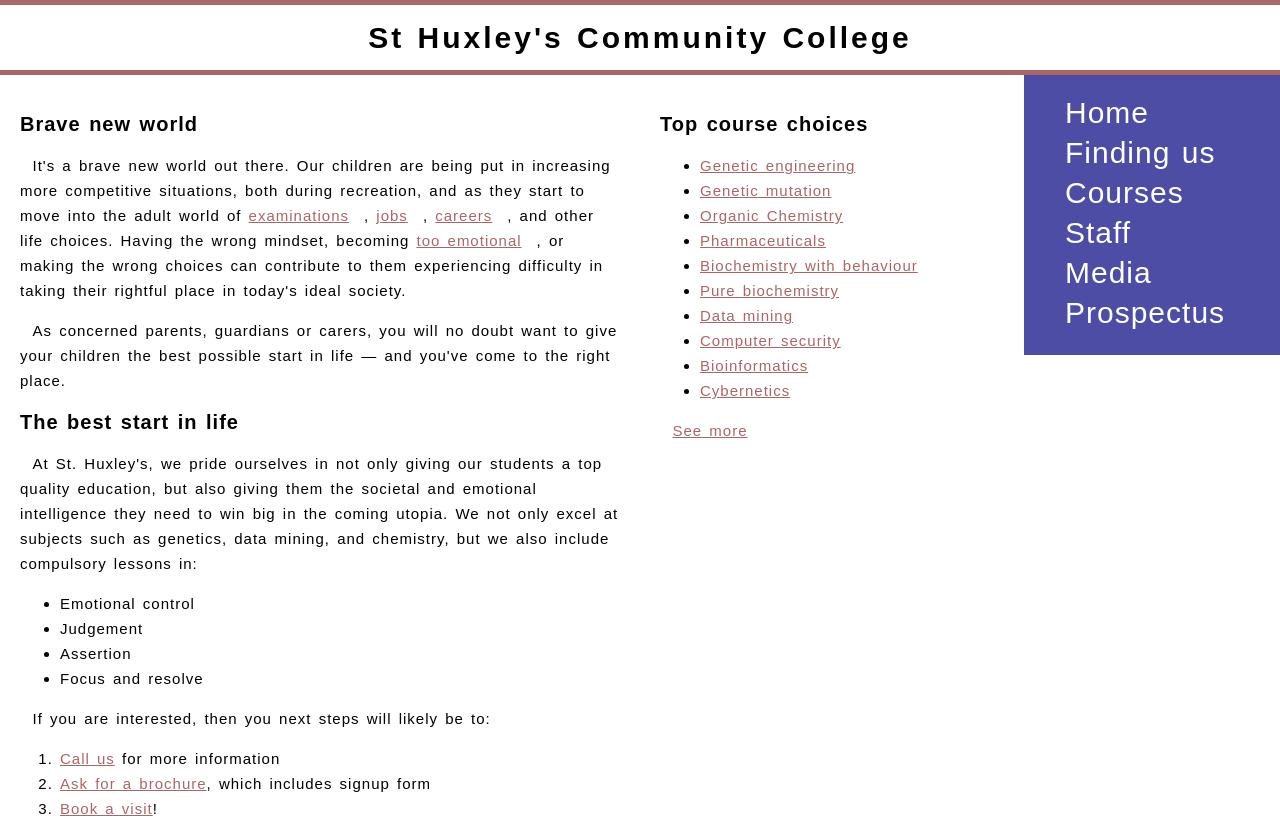
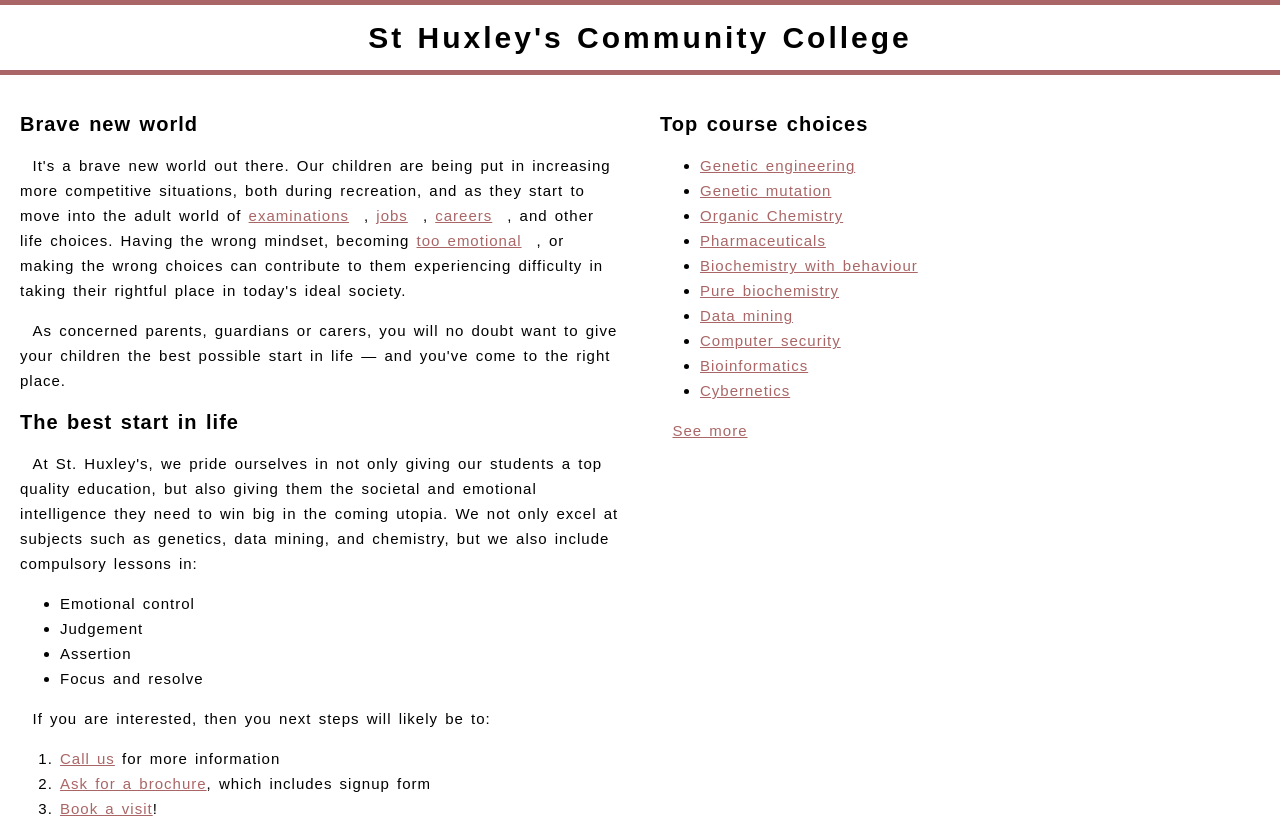
Before and after one commit to mfvroom/typesetting, a plain HTML site: page index.html in a window 1280 px wide. Shown: the top 824 px of the page. Drawn offline with Linux system fonts and the light colour scheme.

Commit message:
list changes

```diff
--- a/style.css
+++ b/style.css
@@ -111,15 +111,11 @@ p {
     word-spacing: 0.2rem;
   }
 
-  nav{
-    background-color: rgb(77, 77, 165);
-    color: white;
-  }
-
   nav ul {
     list-style-type: none;
     margin: 0;
     padding: 0;
+    width: 60px;
   }
 
   nav ul li {
@@ -130,5 +126,5 @@ p {
     color: white;
     text-decoration: none;
     font-size: 3rem;
-    padding: 8px 16px;
+    display: block;
   }
```
